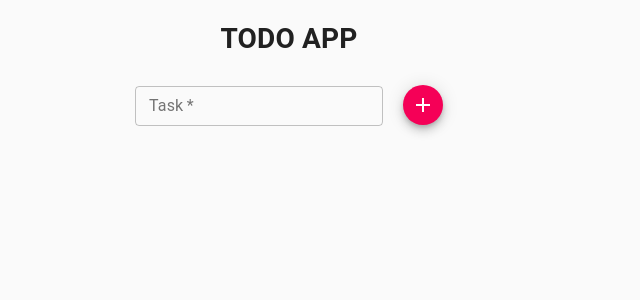
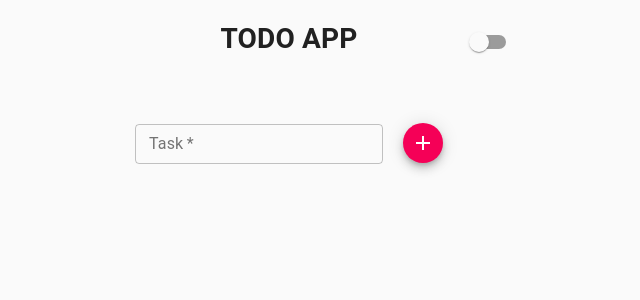
Before and after one commit to 2021-IBM-Accelerate-SW-Track/lab-1-team-29, a React (Create React App) app: page / in a window 1280 px wide. Shown: the top 300 px of the page, without its empty margins (351-991 px from the left). Built offline with nearby package versions, Linux system fonts and the light colour scheme.

Commit message:
implemented dark/light mode toggle functionality

```diff
--- a/src/App.js
+++ b/src/App.js
@@ -3,7 +3,6 @@ import React, {useState} from 'react';
 import { TaskForm } from "./component/TaskForm/TaskForm";
 import Task from "./component/Task/Task";
 import { Box, Container, Grid } from "@material-ui/core";
-import useMediaQuery from '@material-ui/core/useMediaQuery';
 import { createMuiTheme, ThemeProvider } from '@material-ui/core/styles';
 import CssBaseline from '@material-ui/core/CssBaseline';
 
@@ -11,17 +10,18 @@ import CssBaseline from '@material-ui/core/CssBaseline';
 import './App.css';
 
 function App() {
-  const prefersDarkMode = useMediaQuery('(prefers-color-scheme: dark)');
+  const [darkState, setDarkState] = useState(false);
+  const palletType = darkState ? "dark" : "light";
+  const darkTheme = createMuiTheme({
+    palette: {
+      type: palletType,
+    }
+  });
+  const handleThemeChange = () => {
+    setDarkState(!darkState);
+  };
 
-  const theme = React.useMemo(
-    () =>
-      createMuiTheme({
-        palette: {
-          type: prefersDarkMode ? 'dark' : 'light',
-        },
-      }),
-    [prefersDarkMode],
-  );
+
   // state of the tasks being displayed
   const [allTasks, setAllTasks] = useState([]);
 
@@ -66,10 +66,13 @@ function App() {
 
   return (
     <>
-    <ThemeProvider theme={theme}>
+    <ThemeProvider theme={darkTheme}>
       <CssBaseline />
       <div className="App">
-        <Header />
+        <Header
+        darkState={darkState}
+        handleThemeChange={handleThemeChange}
+        />
         <section className="todo-item-box">
           <TaskForm AddTask={AddTask} allTasks={allTasks}/>
         </section>
--- a/src/component/header/header.js
+++ b/src/component/header/header.js
@@ -1,3 +1,30 @@
-export default function Header(){
-    return <h1>TODO APP</h1>
+import Switch from '@material-ui/core/Switch';
+import { makeStyles } from '@material-ui/core/styles';
+
+const useStyles = makeStyles({
+    Switch: {
+        position: 'relative',
+        left: 200,
+        bottom: 55
+    },
+  });
+
+export default function Header({ darkState, handleThemeChange}){
+    const classes = useStyles();
+    return (
+        <>
+            <div>
+                <h1>TODO APP</h1>
+                <Switch
+                className={classes.Switch}
+                color="primary"
+                checked={darkState}
+                onChange={handleThemeChange}
+                name="checkedB"
+                inputProps={{ 'aria-label': 'primary checkbox' }}
+                />
+            </div>
+        </>
+
+    )
 }
```
